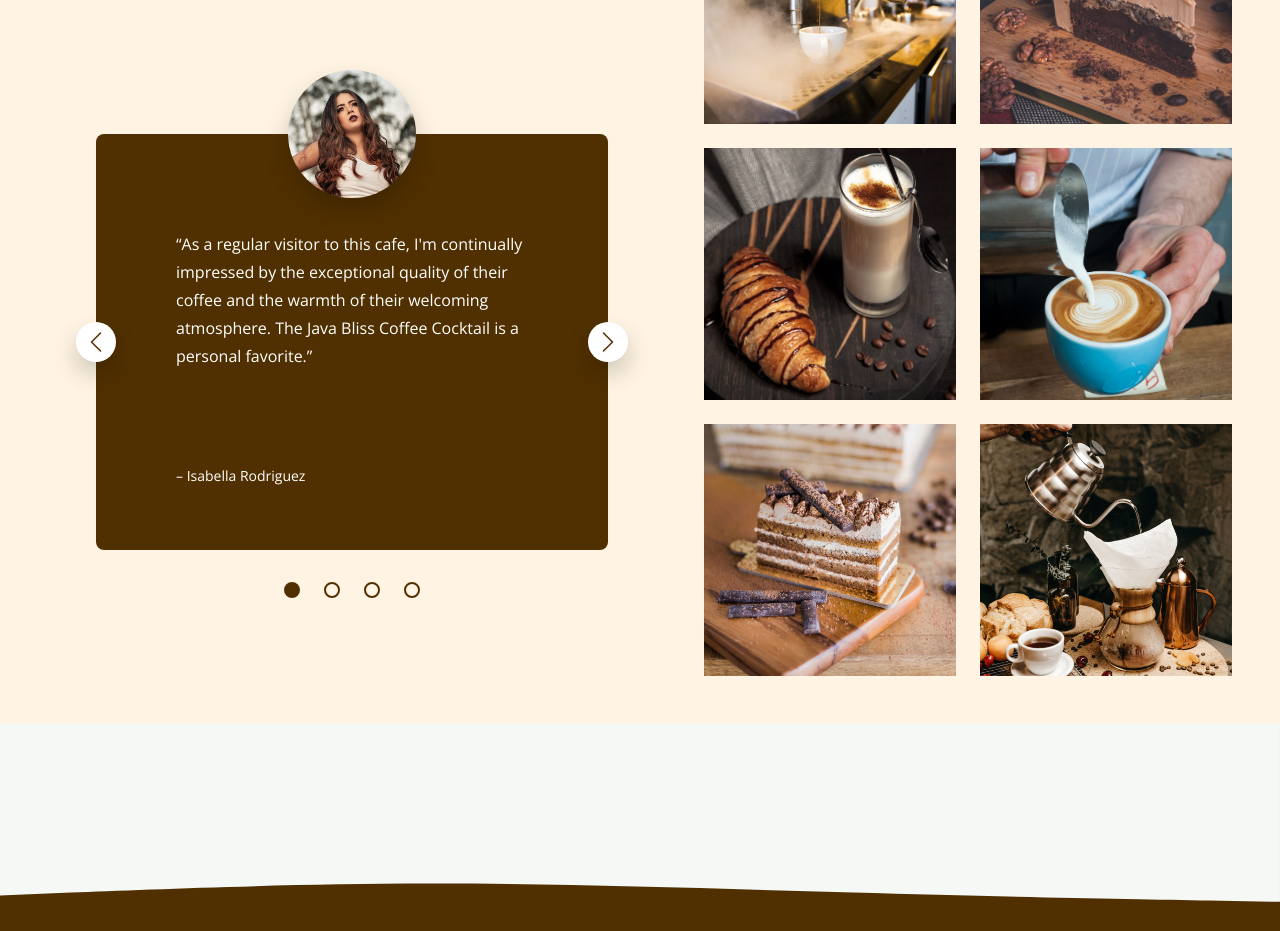
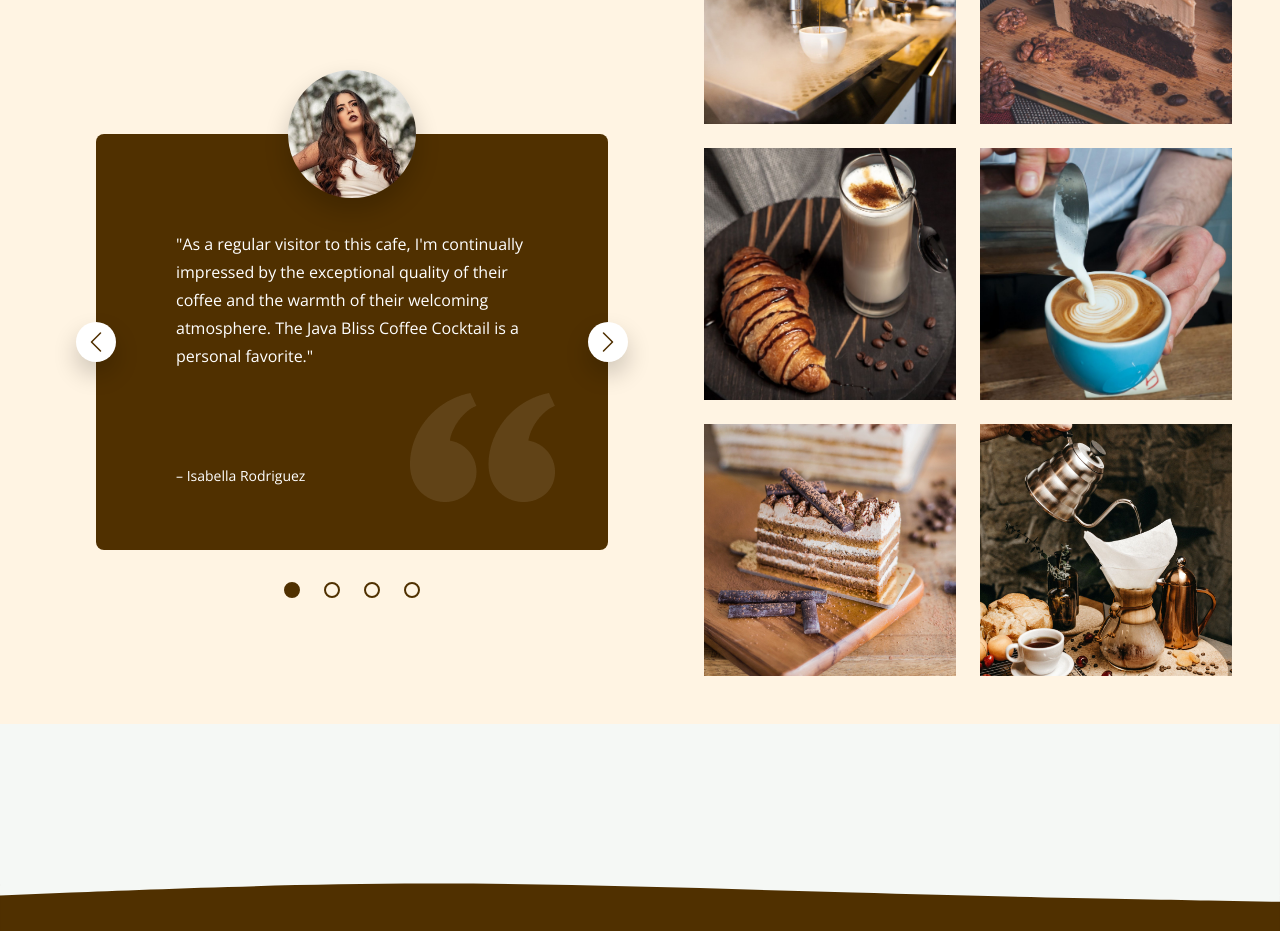
Before and after one commit to martinbena/sip-of-perfection, a React (Vite) app: page / in a window 1280 px wide. Shown: the part 3900-4831 px from the top of the page. Built offline with nearby package versions, Linux system fonts and the light colour scheme.

Commit message:
Refactor carousel and make transition animations

```diff
--- a/src/ui/ButtonIcon.jsx
+++ b/src/ui/ButtonIcon.jsx
@@ -5,14 +5,11 @@ function ButtonIcon({ direction, onClick }) {
   const translate =
     direction === "left" ? "-translate-x-1/2" : "translate-x-1/2";
   const icon = direction === "left" ? <BsChevronLeft /> : <BsChevronRight />;
-  // let position;
-
-  // if (direction === "left") position = "left-0";
-  // if (direction === "right") position = "right-0";
+  const directionClass = direction === "left" ? "left-0" : "right-0";
 
   return (
     <button
-      className={`${translate} ${direction}-0 absolute top-1/2 flex h-10 w-10 -translate-y-1/2 items-center justify-center rounded-full bg-white shadow-carouselimg child:h-6 child:w-6`}
+      className={`${translate} absolute top-1/2 ${directionClass} flex h-10 w-10 -translate-y-1/2 items-center justify-center rounded-full bg-white shadow-carouselimg child:h-6 child:w-6 child:transition-all child:duration-300 child:ease-linear child-hover:scale-150`}
       onClick={onClick}
     >
       {icon}
--- a/src/ui/Carousel.jsx
+++ b/src/ui/Carousel.jsx
@@ -19,7 +19,7 @@ function Carousel({ items }) {
 
   return (
     <div>
-      <div className="relative mb-8 rounded-lg bg-commontext px-20 py-16 mob:px-8 mob:py-10">
+      <div className="bg-carousel relative mb-8 rounded-lg bg-right-bottom bg-no-repeat px-20 py-16 mob:px-8 mob:py-10">
         <CarouselImage items={items} index={currentIndex} />
         <CarouselText items={items} index={currentIndex} />
         <ButtonIcon direction="left" onClick={goToPrevious} />
--- a/src/ui/CarouselImage.jsx
+++ b/src/ui/CarouselImage.jsx
@@ -1,10 +1,20 @@
 function CarouselImage({ items, index }) {
   return (
-    <img
-      className="absolute right-1/2 top-0 h-32 w-32 -translate-y-1/2 translate-x-1/2 rounded-full shadow-carouselimg"
-      src={items[index].photo}
-      alt={items[index].name}
-    />
+    <>
+      {items.map((item, i) => (
+        <img
+          // className="absolute right-1/2 top-0 h-32 w-32 -translate-y-1/2 translate-x-1/2 rounded-full shadow-carouselimg"
+          key={i}
+          className={`${
+            i === index
+              ? "absolute right-1/2 top-0 h-32 w-32 -translate-y-1/2 translate-x-1/2 rounded-full shadow-carouselimg transition-all duration-500 ease-out"
+              : "invisible h-0 w-0 translate-x-96 opacity-0"
+          }`}
+          src={item.photo}
+          alt={item.name}
+        />
+      ))}
+    </>
   );
 }
 
--- a/src/ui/CarouselText.jsx
+++ b/src/ui/CarouselText.jsx
@@ -1,11 +1,29 @@
 function CarouselText({ items, index }) {
   return (
     <>
-      <blockquote className="mobsm:h-full flex h-48 flex-col justify-between text-white dt:h-60 dtsm:h-72 tablg:h-48 tab:h-52 moblg:h-72 mob:h-64">
-        <p className="mobsm:text-sm mobsm:pb-5 pt-8">
-          “{items[index].statement}”
-        </p>
-        <p className="text-sm">&ndash; {items[index].name}</p>
+      <blockquote className="flex h-48 justify-between overflow-hidden text-white dt:h-60 dtsm:h-72 tablg:h-48 tab:h-52 moblg:h-72 mob:h-64 mobsm:h-72 ">
+        {items.map((item, i) => (
+          <div key={i} className="flex flex-col justify-between">
+            <p
+              className={`${
+                i === index
+                  ? "pt-8 transition-all duration-500 ease-in-out mobsm:pb-5 mobsm:text-sm"
+                  : "invisible h-0 w-0 -translate-x-full opacity-0"
+              }`}
+            >
+              "{item.statement}"
+            </p>
+            <p
+              className={`${
+                i === index
+                  ? "text-sm transition-all duration-500 ease-in-out"
+                  : "invisible h-0 w-0 -translate-x-full opacity-0"
+              }`}
+            >
+              &ndash; {item.name}
+            </p>
+          </div>
+        ))}
       </blockquote>
     </>
   );
--- a/tailwind.config.js
+++ b/tailwind.config.js
@@ -31,6 +31,8 @@ export default {
         "opening-hours":
           "linear-gradient(to right, rgba(34, 34, 34 ,0.55), rgba(34, 34, 34 ,0.55)), url('../src/assets/opening-hours.jpg')",
         footer: "url(../src/assets/footer-bg.svg)",
+        carousel:
+          "url(../src/assets/group-10.png), linear-gradient(to right, rgb(80, 48, 0), rgb(80, 48, 0))",
       },
       backgroundPosition: {
         specs: "left bottom, right top",
```
Also changed, not shown: src/assets/Group-10.png (added).
